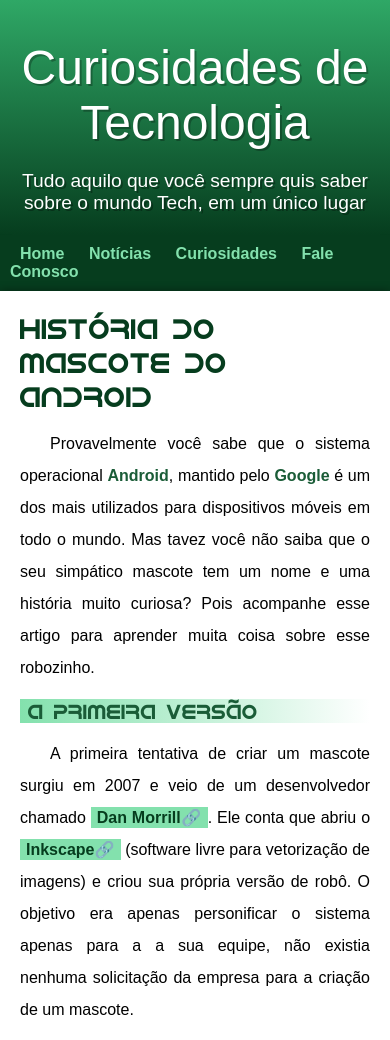
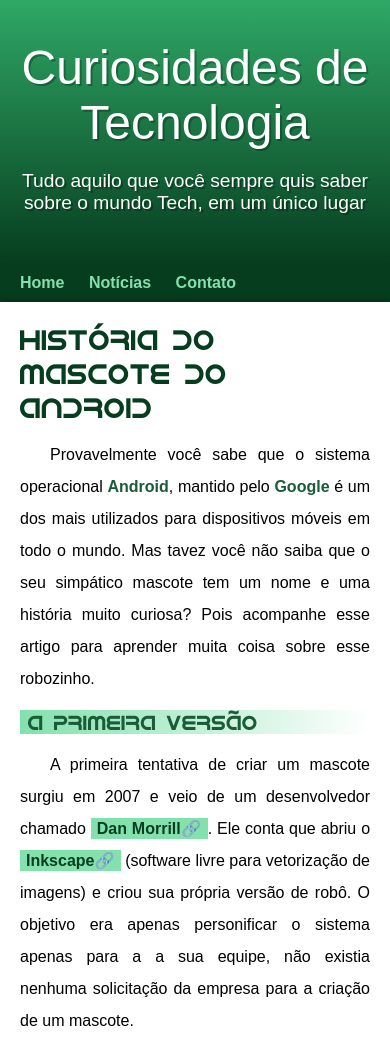
Before and after one commit to eusouricksilva/html_css-projeto-android, a plain HTML site: page index.html in a window 390 px wide. Shown: the top 1040 px of the page. Drawn offline with Linux system fonts and the light colour scheme; a web font is replaced by a local one.

Commit message:
problema de padding corrigido

```diff
--- a/index.html
+++ b/index.html
@@ -18,8 +18,7 @@
     <nav>
         <a href="#">Home</a>
         <a href="#">Notícias</a>
-        <a href="#">Curiosidades</a>
-        <a href="#">Fale Conosco</a>
+        <a href="#">Contato</a>
     </nav>
 
     <main>
--- a/style.css
+++ b/style.css
@@ -6,12 +6,6 @@
     font-family: 'Android' ;
     src: url('fontes/idroid.otf') format('opentype') ;
     font-weight: normal;
-}
-
-@media screen and (max-width: 600px) {
-    header {
-        height: 195px;
-    }
 }
 
 * {
@@ -65,7 +59,7 @@ header > p {
     padding-right: 10px;
     padding-left: 10px;
     margin: auto;
-    margin-bottom: 30px;
+    padding-bottom: 50px;
     text-shadow: 2px 2px 0px rgba(0, 0, 0, 0.315);
 }
 
```
